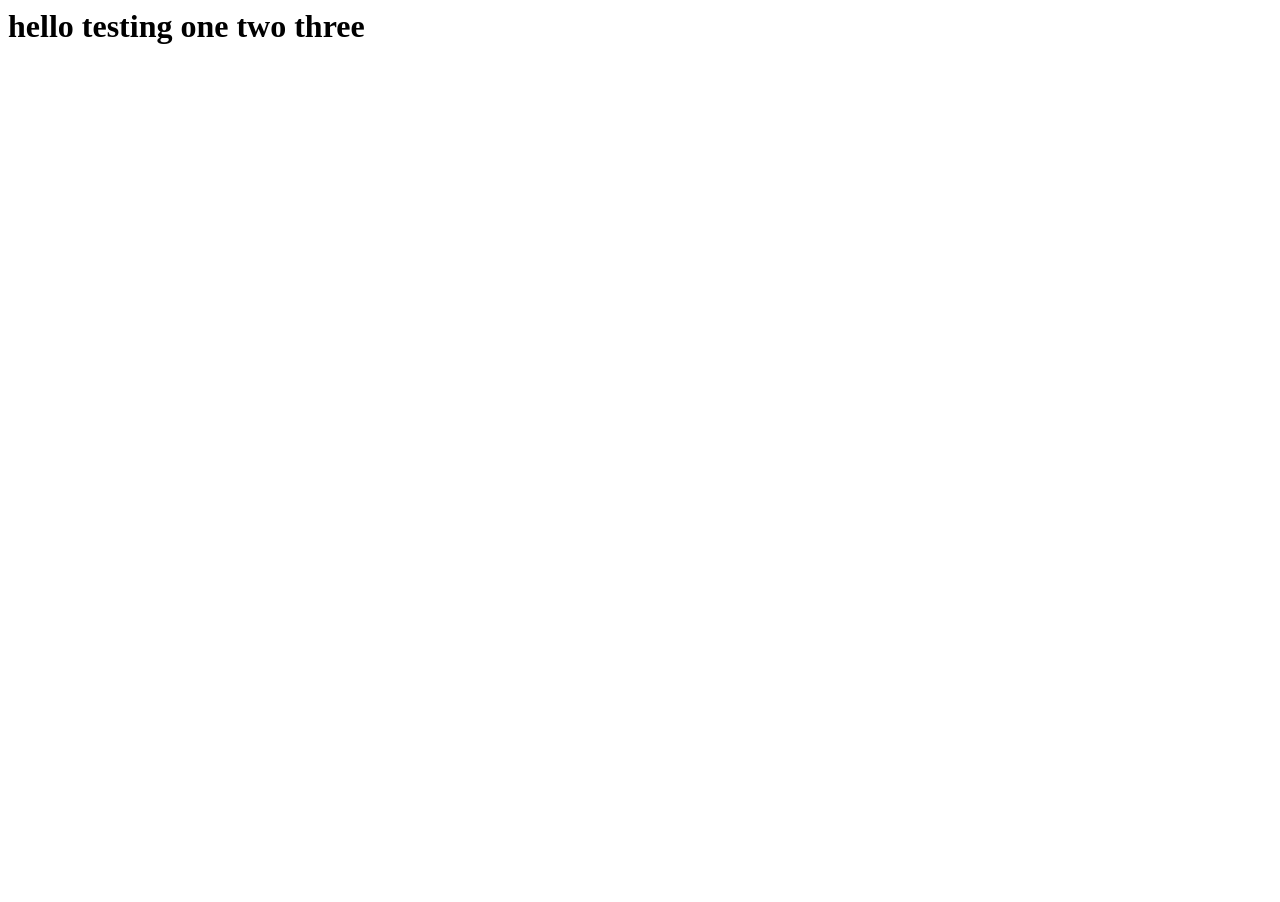
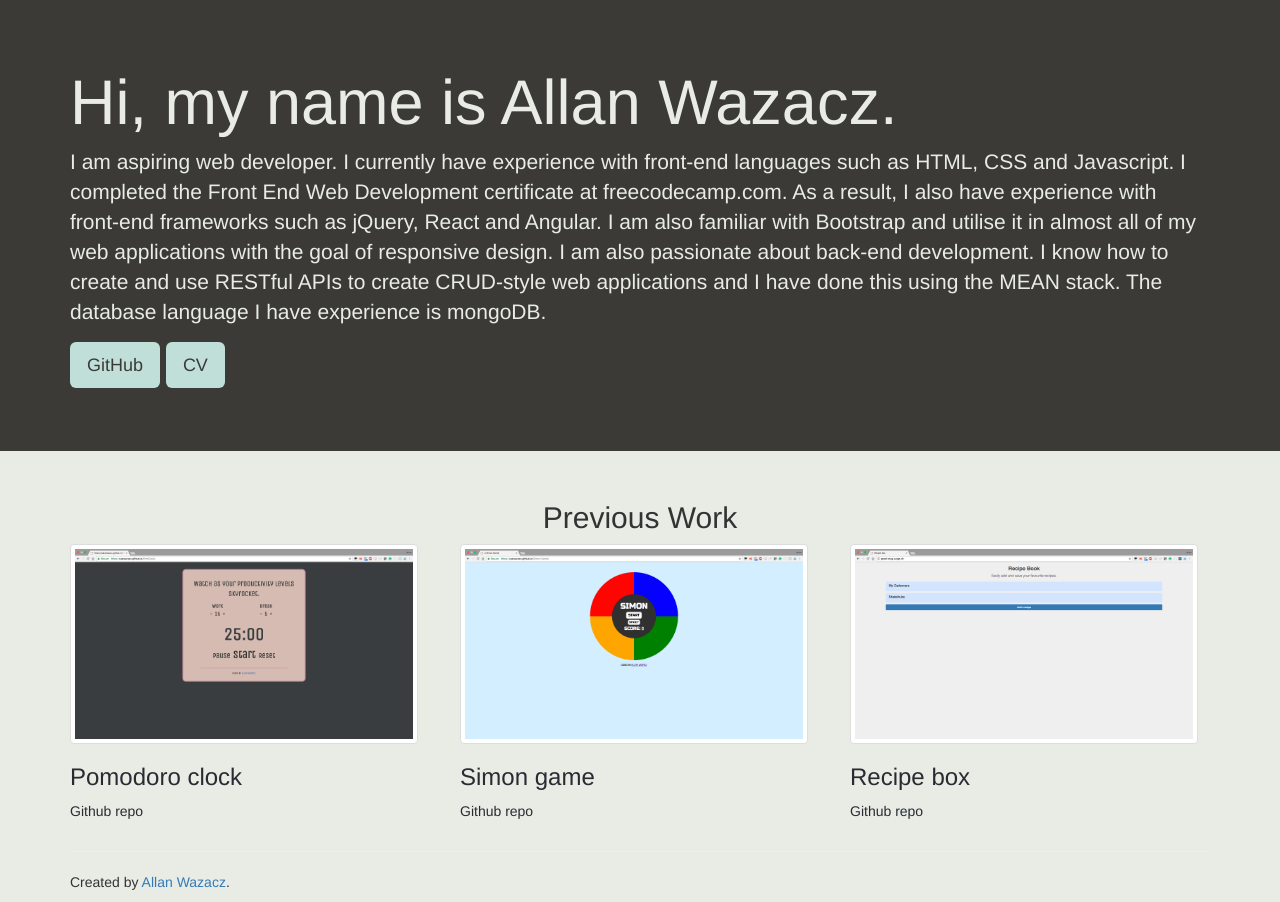
Before and after one commit to cazwazacz/intro-page, a plain HTML site: page index.html in a window 1280 px wide. Before the commit the page ends 800 px from the top, so only its background shows below. Drawn offline with nearby package versions, Linux system fonts and the light colour scheme.

Commit message:
second commit

```diff
--- /dev/null
+++ b/css/styles.css
@@ -0,0 +1,40 @@
+a {
+      text-decoration:none;
+   }
+
+.pic {
+	height: 200px;
+}
+
+#onetitle {
+	padding-bottom: 20px;
+}
+
+.previous-work {
+	font-color: black;
+}
+
+.pic-titles {
+	color: #272c33;
+}
+
+.background {
+	background-color: #3b3a36;
+}
+
+.intro-text {
+	color: #e9ece5;
+}
+
+#github-button {
+	background-color: #c0dfd9;
+	color: #3b3a36;
+}
+
+#github-button:hover {
+	background-color: #b3c2bf;
+}
+
+.bottom-part {
+	background-color: #e9ece5;
+}
--- a/index.html
+++ b/index.html
@@ -1 +1,67 @@
-<h1>hello testing one two three</h1>
+<!doctype html>
+
+<html lang="en">
+<head>
+  <meta charset="utf-8">
+
+  <title>Allan's page</title>
+
+  <link rel="stylesheet" href="css/styles.css">
+  <link rel="stylesheet" href="https://maxcdn.bootstrapcdn.com/bootstrap/3.3.7/css/bootstrap.min.css" integrity="sha384-BVYiiSIFeK1dGmJRAkycuHAHRg32OmUcww7on3RYdg4Va+PmSTsz/K68vbdEjh4u" crossorigin="anonymous">
+
+  </head>
+
+<body class="bottom-part">
+
+
+    <div class="jumbotron" style="background-color: #3b3a36">
+      <div class="container intro-text">
+        <h1>Hi, my name is Allan Wazacz.</h1>
+        <p>I am aspiring web developer. I currently have experience with front-end languages such as HTML, CSS and Javascript. I completed the Front End Web Development certificate at freecodecamp.com. As a result, I also have experience with front-end frameworks such as jQuery, React and Angular. I am also familiar with Bootstrap and utilise it in almost all of my web applications with the goal of responsive design.
+
+I am also passionate about back-end development. I know how to create and use RESTful APIs to create CRUD-style web applications and I have done this using the MEAN stack. The database language I have experience is mongoDB. </p>
+        <p><a id="github-button" class="btn btn-lg" href="https://github.com/cazwazacz" role="button" target="_blank">GitHub</a>
+        <a id="github-button" class="btn btn-lg" href="cv.pdf" role="button" target="_blank">CV</a></p>
+
+      </div>
+    </div>
+
+    <div class="container">
+      <h2 class="text-center" id="html">Previous Work</h2>
+      <div class="row">
+        <div class="col-md-4">
+          <a href="https://cazwazacz.github.io/PomClock/" target="_blank"><div>
+          <img class="pic thumbnail" src="img/pom.png" alt="Pomodoro Clock">
+          <h3 class="pic-titles">Pomodoro clock</h3>
+          </div></a>
+          <a href="https://github.com/cazwazacz/PomClock" target="_blank"><p class="pic-titles">Github repo</p></a>
+        </div>
+        <div class="col-md-4">
+        <a href="https://cazwazacz.github.io/Simon-Game/" target="_blank"><div>
+
+        <img class="pic thumbnail" src="img/simon.png" alt="Simon Game">
+        <h3 class="pic-titles">Simon game</h3>
+        </div></a>
+        <a href="https://github.com/cazwazacz/Simon-Game" target="_blank"><p class="pic-titles">Github repo</p></a>
+
+       </div>
+        <div class="col-md-4">
+        <a href="http://good-drug.surge.sh/" target="_blank"><div>
+        <img class="pic thumbnail" src="img/recipe.png" alt="Recipe Box">
+        <h3 class="pic-titles">Recipe box</h3>
+
+        </div></a>
+        <a href="https://github.com/cazwazacz/recipe-box" target="_blank"><p class="pic-titles">Github repo</p></a>
+
+        </div>
+      </div>
+
+      <hr>
+
+      <footer>
+        <p>Created by <a href="https://github.com/cazwazacz">Allan Wazacz</a>.</p>
+      </footer>
+    </div> <!-- /container -->
+
+</body>
+</html>
```
Also changed, not shown: img/pom.png (added), img/recipe.png (added), img/simon.png (added), 1 other file.
